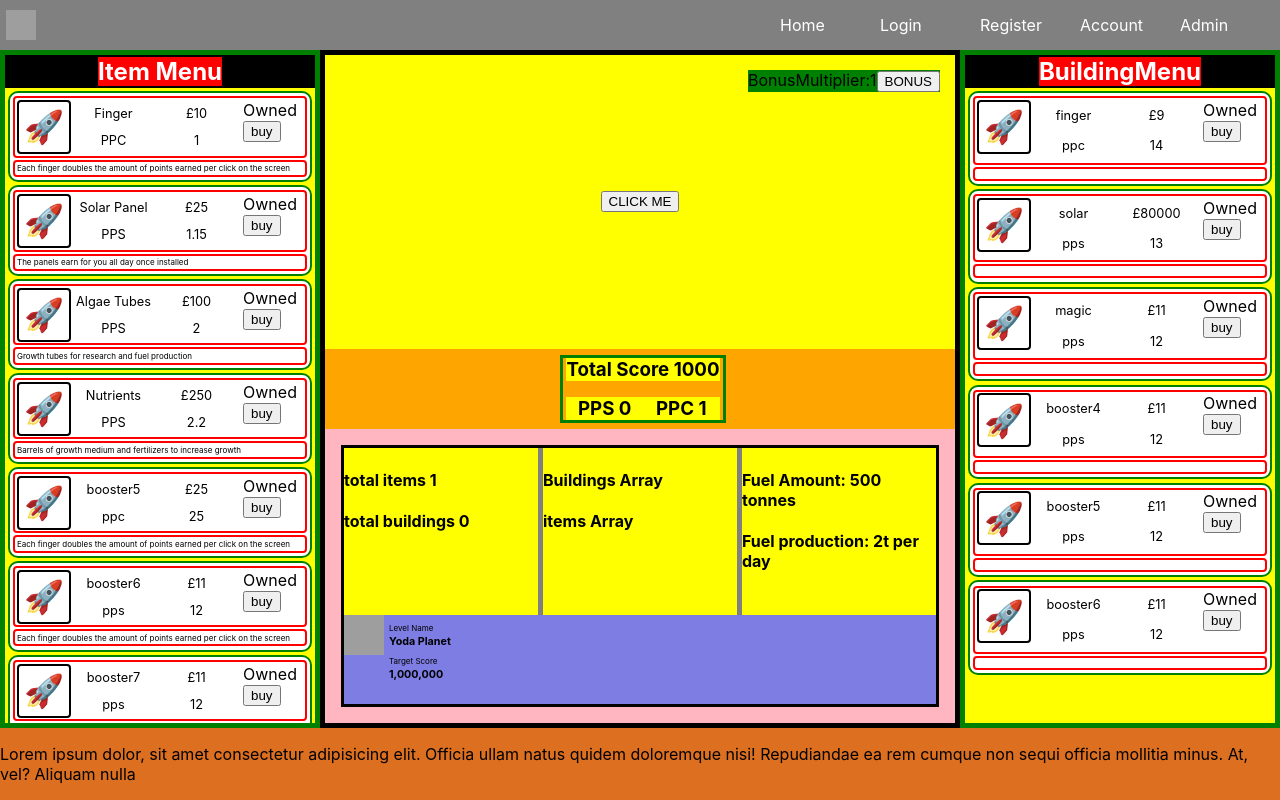
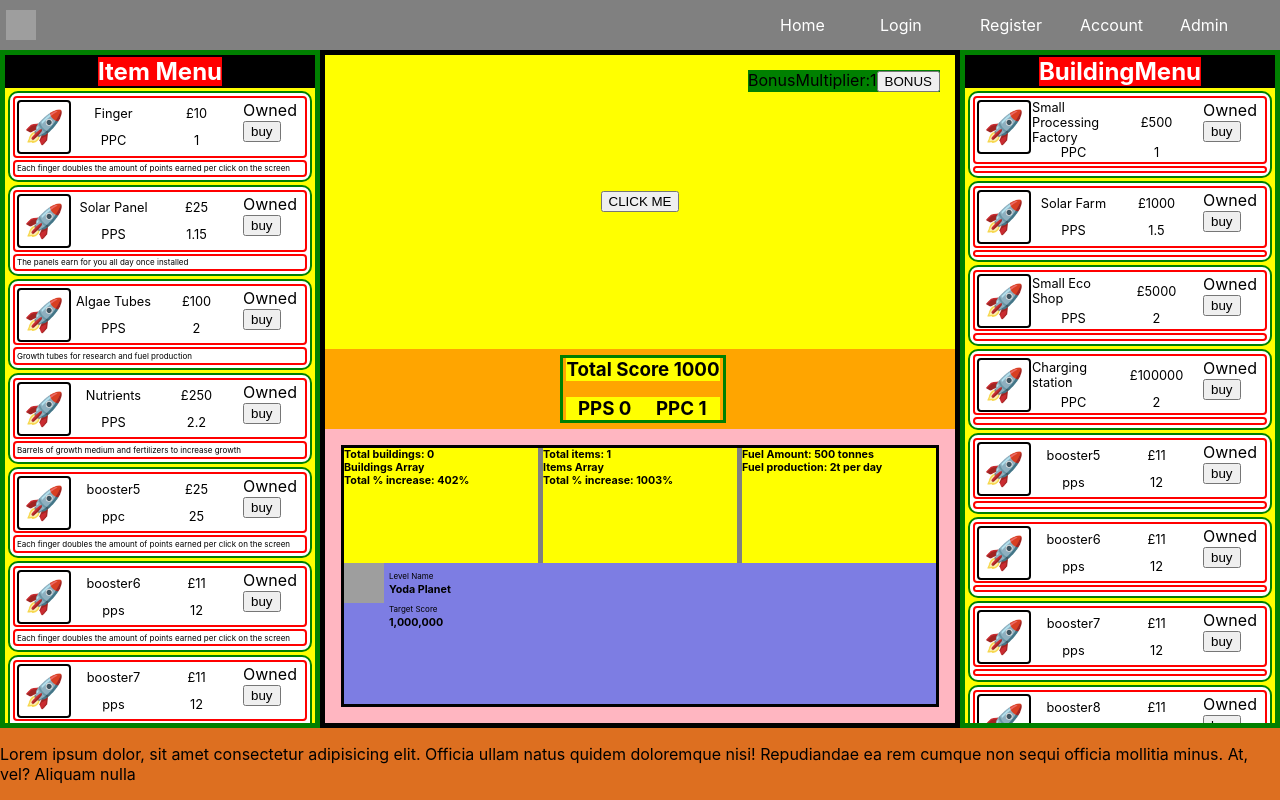
Before and after one commit to webdesignsbytom/bio-clicker-idle-game, a React (Create React App) app in the folder client/: page / in a window 1280 px wide. Built offline with nearby package versions, Linux system fonts and the light colour scheme; grey boxes are pictures that could not be loaded.

Commit message:
very tidy

```diff
--- a/client/src/components/stats/PlayerData.jsx
+++ b/client/src/components/stats/PlayerData.jsx
@@ -11,16 +11,18 @@ function PlayerData() {
     <section className='playerData__container'>
       <div className='player__data__container'>
         <div className='player__items__data'>
-          <h4>total items {playerCharacter.totalItemsOwned}</h4>
-          <h4>total buildings {playerCharacter.totalBuildingsOwned} </h4>
+          <h6>Total buildings: {playerCharacter.totalBuildingsOwned}</h6>
+          <h6>Buildings Array {playerCharacter.buildings}</h6>
+          <h6>Total % increase: 402%</h6>
         </div>
         <div className='player__buildings__data'>
-          <h4>Buildings Array {playerCharacter.buildings}</h4>
-          <h4>items Array {playerCharacter.items}</h4>
+          <h6>Total items: {playerCharacter.totalItemsOwned}</h6>
+          <h6>Items Array {playerCharacter.items}</h6>
+          <h6>Total % increase: 1003%</h6>
         </div>
         <div className="player__fuel__data">
-          <h4>Fuel Amount: 500 tonnes</h4>
-          <h4>Fuel production: 2t per day</h4>
+          <h6>Fuel Amount: 500 tonnes</h6>
+          <h6>Fuel production: 2t per day</h6>
         </div>
       </div>
       <LevelDisplay />
--- a/client/src/components/stats/playerData.css
+++ b/client/src/components/stats/playerData.css
@@ -10,6 +10,12 @@
   gap: 5px;
   grid-template-columns: 1fr 1fr 1fr;
 }
+
+.player__data__container h6 {
+  padding: 0;
+  margin: 0;
+}
+
 .player__items__data {
   background-color: yellow;
 }
--- a/client/src/db/buildings.json
+++ b/client/src/db/buildings.json
@@ -1,34 +1,34 @@
 [
     {
       "id": "1",
-      "name": "finger",
-      "type": "ppc",
-      "effect": 14,
-      "cost": 9,
+      "name": "Small Processing Factory",
+      "type": "PPC",
+      "effect": 1,
+      "cost": 500,
       "image": "🚀"
     },
     {
       "id": "2",
-      "name": "solar",
-      "type": "pps",
-      "effect": 13,
-      "cost": 80000,
+      "name": "Solar Farm",
+      "type": "PPS",
+      "effect": 1.5,
+      "cost": 1000,
       "image": "🚀"
     },
     {
       "id": "3",
-      "name": "magic",
-      "type": "pps",
-      "effect": 12,
-      "cost": 11,
+      "name": "Small Eco Shop",
+      "type": "PPS",
+      "effect": 2,
+      "cost": 5000,
       "image": "🚀"
     },
     {
       "id": "4",
-      "name": "booster4",
-      "type": "pps",
-      "effect": 12,
-      "cost": 11,
+      "name": "Charging station",
+      "type": "PPC",
+      "effect": 2,
+      "cost": 100000,
       "image": "🚀"
     },
     {
@@ -46,5 +46,45 @@
       "effect": 12,
       "cost": 11,
       "image": "🚀"
+    },
+    {
+      "id": "7",
+      "name": "booster7",
+      "type": "pps",
+      "effect": 12,
+      "cost": 11,
+      "image": "🚀"
+    },
+    {
+      "id": "8",
+      "name": "booster8",
+      "type": "pps",
+      "effect": 12,
+      "cost": 11,
+      "image": "🚀"
+    },
+    {
+      "id": "9",
+      "name": "booster9",
+      "type": "pps",
+      "effect": 12,
+      "cost": 11,
+      "image": "🚀"
+    },
+    {
+      "id": "10",
+      "name": "booster10",
+      "type": "pps",
+      "effect": 12,
+      "cost": 11,
+      "image": "🚀"
+    },
+    {
+      "id": "11",
+      "name": "booster11",
+      "type": "pps",
+      "effect": 12,
+      "cost": 11,
+      "image": "🚀"
     }
 ]
```
Lines whose indentation alone changed are shown as unchanged.
